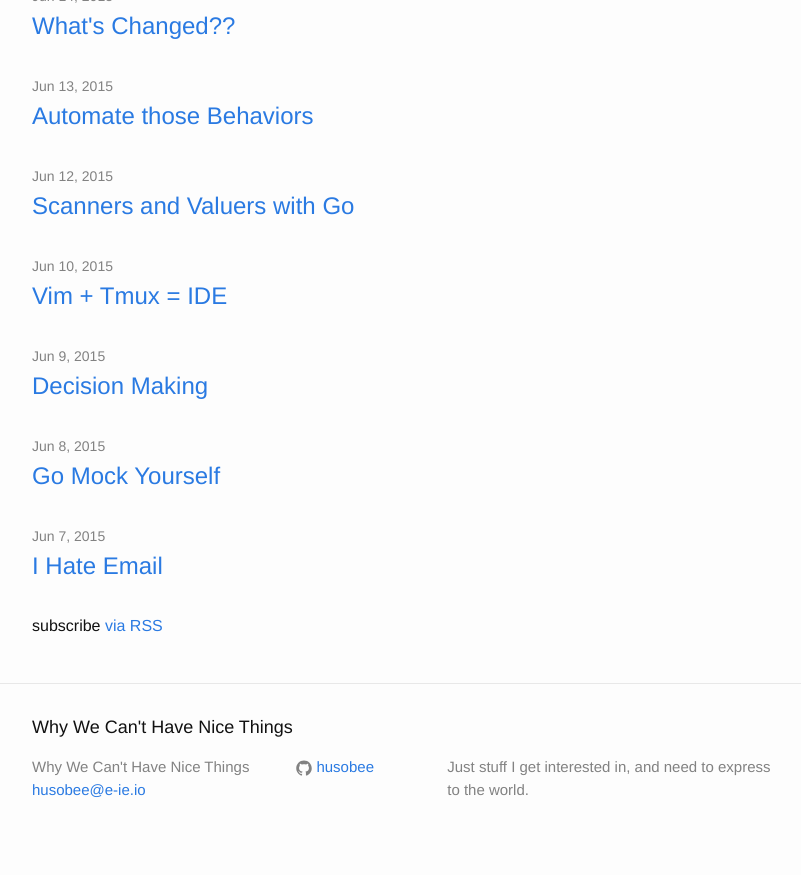
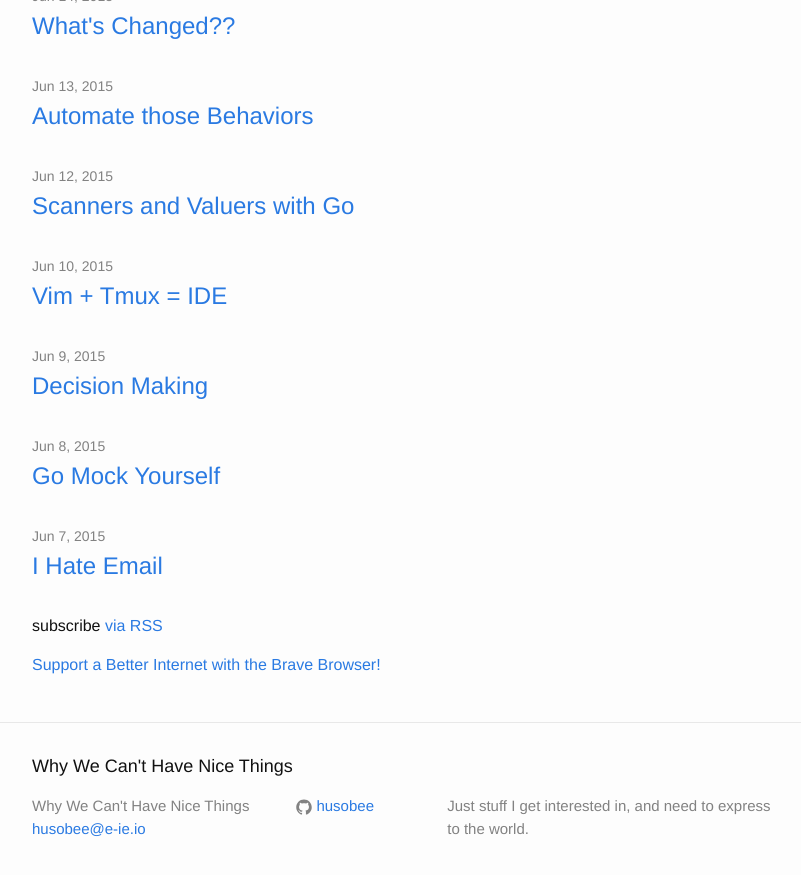
Before and after one commit to husobee/husobee.github.io, a Jekyll site: the page built from index.html, in a window 1280 px wide and 900 px high, scrolled down 5103 px. Shown: the top 875 px of the window, without its empty margins (238-1039 px from the left). Built offline with Jekyll 4.4.1, drawn with Linux system fonts in a browser that asks for light colours.

Commit message:
Update index.html

```diff
--- a/index.html
+++ b/index.html
@@ -19,5 +19,7 @@ layout: default
   </ul>
 
   <p class="rss-subscribe">subscribe <a href="{{ "/feed.xml" | prepend: site.baseurl }}">via RSS</a></p>
+  <p>
+  <a href="https://brave.com/hus491">Support a Better Internet with the Brave Browser!</a>
 
 </div>
```
